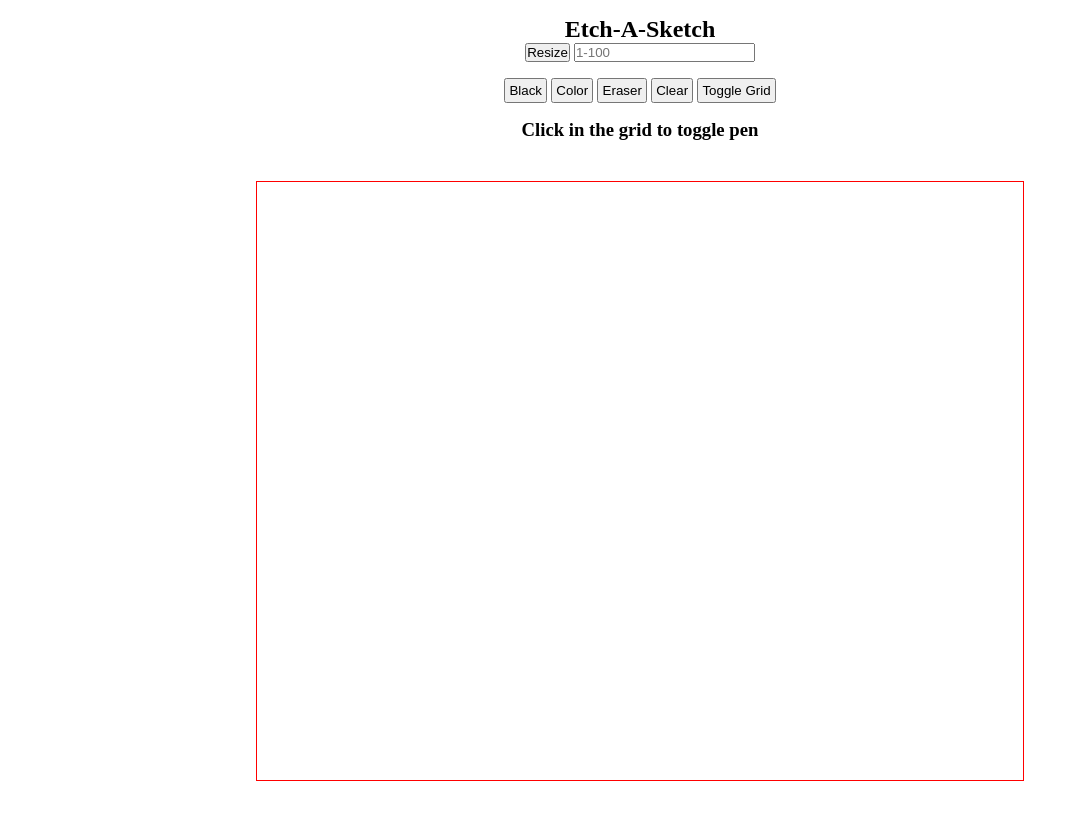
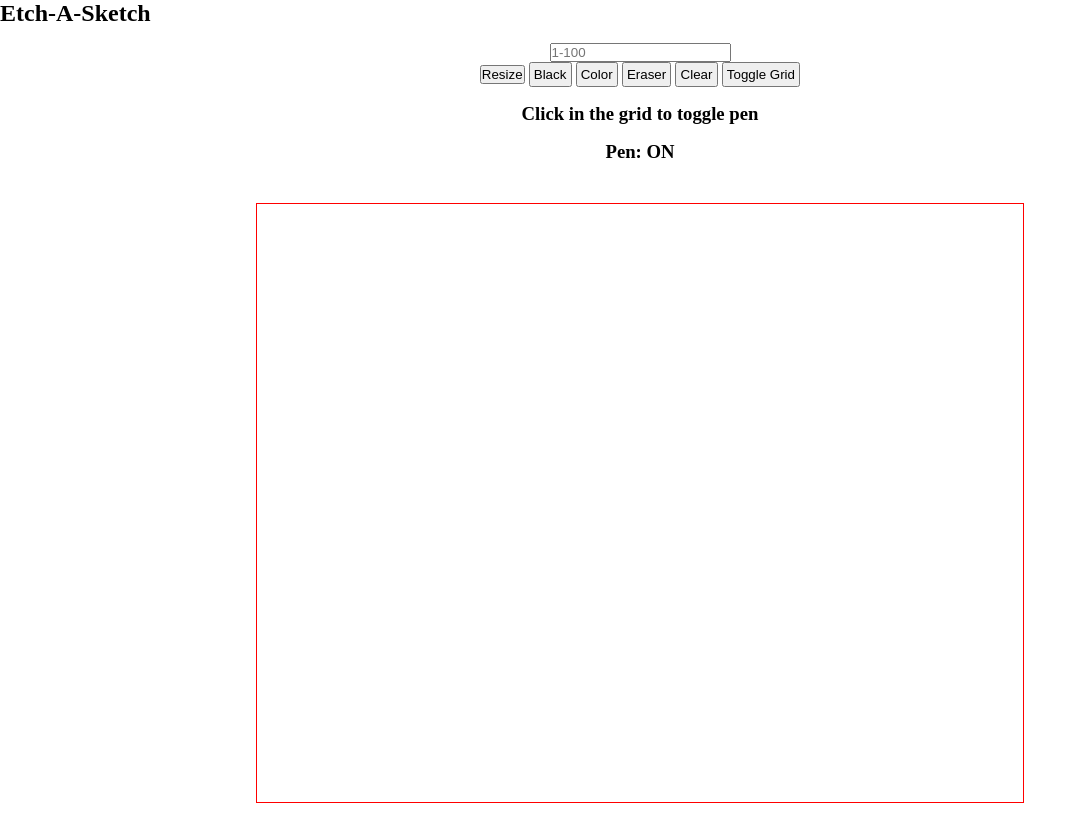
Before and after one commit to dlenh/etch-a-sketch, a plain HTML site: page index.html in a window 1280 px wide. Shown: the whole page, without its empty margins (0-1087 px from the left). Drawn offline with Linux system fonts and the light colour scheme.

Commit message:
Cleaned up html by adding appropriate flex containers.

```diff
--- a/index.html
+++ b/index.html
@@ -5,16 +5,19 @@
     <meta http-equiv="X-UA-Compatible" content="IE=edge">
     <meta name="viewport" content="width=device-width, initial-scale=1.0">
     <link rel="stylesheet" href="style.css">
+    <link rel="preconnect" href="https://fonts.googleapis.com">
+    <link rel="preconnect" href="https://fonts.gstatic.com" crossorigin>
+    <link href="https://fonts.googleapis.com/css2?family=Fredoka&display=swap" rel="stylesheet">
     <script src="script.js" defer></script>
     <title>Etch-A-Sketch</title>
 </head>
 <body>
-    <section class="header">
-        <h2>Etch-A-Sketch</h2>
-        <button class="resize">Resize</button>
-        <input id="gridSize" type="text" placeholder="1-100">
-    </section>
+    <h2 class="title">Etch-A-Sketch</h2>
+    <section class="box">
+        <section class="left">
             <section class="buttons">
+                <input id="gridSize" type="text" placeholder="1-100"> <br>
+                <button id="resize">Resize</button>
                 <button id="black" class="hidden">Black</button>
                 <button id="color" class="hidden">Color</button>
                 <button id="eraser" class="hidden">Eraser</button>
@@ -22,7 +25,11 @@
                 <button id="line">Toggle Grid</button>
             </section>
             <h3>Click in the grid to toggle pen</h3>
+            <h3 id="penStatus">Pen: ON</h3>
+        </section>
+        <section class="right">
             <div class="container"></div>
-
+        </section>
+    </section>
 </body>
 </html>
```
Lines whose indentation alone changed are shown as unchanged.
